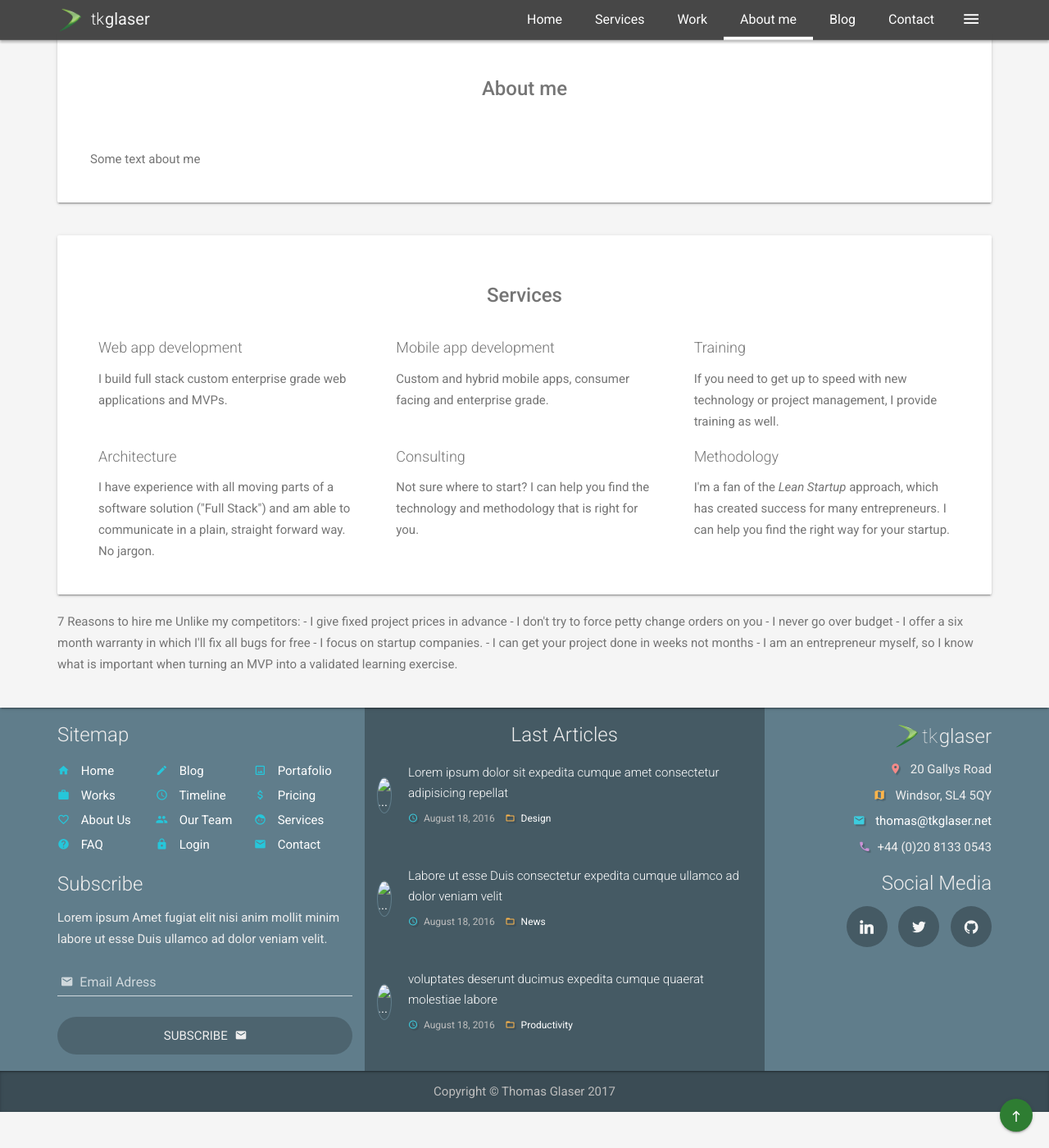
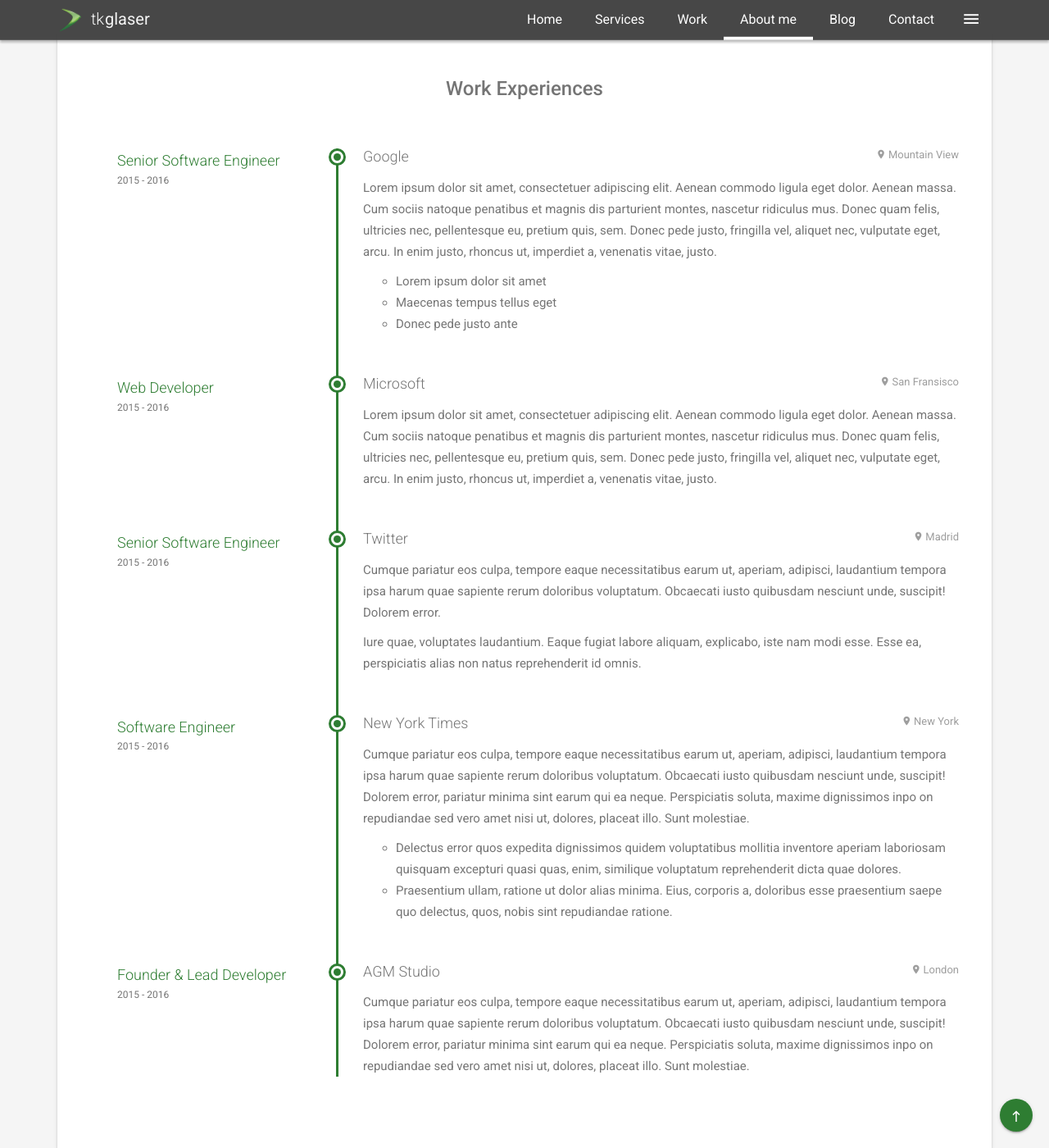
Before and after one commit to tkglaser/tkglaser.github.io, a Jekyll site: the page built from content/about.html, in a window 1280 px wide and 1400 px high, scrolled down 607 px. Shown: the whole window at 82% size. Built offline with Jekyll 4.4.1, drawn with Linux system fonts in a browser that asks for light colours.

Commit message:
Update about.html

```diff
--- a/content/about.html
+++ b/content/about.html
@@ -16,87 +16,70 @@
     </div>
 </div>
 
-<div class="container pt-6">
-    <div class="card card-block card-block-big wow fadeInUp" id="about">
-        <h3 class="text-center fw-500 mb-6">About me</h3>
-        <div>Some text about me</div>
+<div class="container mt-6 wow fadeInUp">
+    <div class="card card-block card-block-big">
+          <h3 class="text-center fw-500 mb-6">Work Experiences</h3>
+          <ul class="ms-timeline-left">
+            <li class="ms-timeline-left-item wow fadeInUp" style="visibility: visible; animation-name: fadeInUp;">
+              <h4>Google</h4>
+              <div class="ms-timeline-left-left">
+                <h4 class="color-primary">Senior Software Engineer</h4>
+                <time class="ms-timeline-left-time">2015 - 2016</time>
               </div>
-    <div class="card mt-4 wow fadeInUp">
-          <div class="card-block card-block-big">
-            <h3 class="text-center fw-500 mb-2">Services</h3>
-            <div class="row">
-                <div class="col-sm-4">
-                        <div class="pr-1 pl-1">
-                            <i class="icon-Internet colored-text"></i>
-                            <h4>Web app development</h4>
-                            <p class="text-grey">
-                                I build full stack custom enterprise grade web applications and MVPs.
-                            </p>
+              <span class="ms-timeline-left-city">Mountain View</span>
+              <p>Lorem ipsum dolor sit amet, consectetuer adipiscing elit. Aenean commodo ligula eget dolor. Aenean massa. Cum sociis natoque penatibus et magnis dis parturient montes, nascetur ridiculus mus. Donec quam felis, ultricies nec, pellentesque
+                eu, pretium quis, sem. Donec pede justo, fringilla vel, aliquet nec, vulputate eget, arcu. In enim justo, rhoncus ut, imperdiet a, venenatis vitae, justo.</p>
+              <ul>
+                <li>Lorem ipsum dolor sit amet</li>
+                <li>Maecenas tempus tellus eget</li>
+                <li>Donec pede justo ante</li>
+              </ul>
+            </li>
+            <li class="ms-timeline-left-item wow fadeInUp" style="visibility: visible; animation-name: fadeInUp;">
+              <h4>Microsoft</h4>
+              <div class="ms-timeline-left-left">
+                <h4 class="color-primary">Web Developer</h4>
+                <time class="ms-timeline-left-time">2015 - 2016</time>
               </div>
-                        <!-- //.inner-content -->
+              <span class="ms-timeline-left-city">San Fransisco</span>
+              <p>Lorem ipsum dolor sit amet, consectetuer adipiscing elit. Aenean commodo ligula eget dolor. Aenean massa. Cum sociis natoque penatibus et magnis dis parturient montes, nascetur ridiculus mus. Donec quam felis, ultricies nec, pellentesque
+                eu, pretium quis, sem. Donec pede justo, fringilla vel, aliquet nec, vulputate eget, arcu. In enim justo, rhoncus ut, imperdiet a, venenatis vitae, justo.</p>
+            </li>
+            <li class="ms-timeline-left-item wow fadeInUp" style="visibility: visible; animation-name: fadeInUp;">
+              <h4>Twitter</h4>
+              <div class="ms-timeline-left-left">
+                <h4 class="color-primary">Senior Software Engineer</h4>
+                <time class="ms-timeline-left-time">2015 - 2016</time>
               </div>
-                    <!-- //.item -->
-                <div class="col-sm-4">
-                        <div class="pr-1 pl-1">
-                            <i class="icon-Phone-Wifi colored-text"></i>
-                            <h4>Mobile app development</h4>
-                            <p class="text-grey">
-                                Custom and hybrid mobile apps, consumer facing and enterprise grade.
-                            </p>
+              <span class="ms-timeline-left-city">Madrid</span>
+              <p>Cumque pariatur eos culpa, tempore eaque necessitatibus earum ut, aperiam, adipisci, laudantium tempora ipsa harum quae sapiente rerum doloribus voluptatum. Obcaecati iusto quibusdam nesciunt unde, suscipit! Dolorem error.</p>
+              <p>Iure quae, voluptates laudantium. Eaque fugiat labore aliquam, explicabo, iste nam modi esse. Esse ea, perspiciatis alias non natus reprehenderit id omnis.</p>
+            </li>
+            <li class="ms-timeline-left-item wow fadeInUp" style="visibility: visible; animation-name: fadeInUp;">
+              <h4>New York Times</h4>
+              <div class="ms-timeline-left-left">
+                <h4 class="color-primary">Software Engineer</h4>
+                <time class="ms-timeline-left-time">2015 - 2016</time>
               </div>
-                        <!-- //.inner-content -->
+              <span class="ms-timeline-left-city">New York</span>
+              <p>Cumque pariatur eos culpa, tempore eaque necessitatibus earum ut, aperiam, adipisci, laudantium tempora ipsa harum quae sapiente rerum doloribus voluptatum. Obcaecati iusto quibusdam nesciunt unde, suscipit! Dolorem error, pariatur minima
+                sint earum qui ea neque. Perspiciatis soluta, maxime dignissimos inpo on repudiandae sed vero amet nisi ut, dolores, placeat illo. Sunt molestiae.</p>
+              <ul>
+                <li>Delectus error quos expedita dignissimos quidem voluptatibus mollitia inventore aperiam laboriosam quisquam excepturi quasi quas, enim, similique voluptatum reprehenderit dicta quae dolores.</li>
+                <li>Praesentium ullam, ratione ut dolor alias minima. Eius, corporis a, doloribus esse praesentium saepe quo delectus, quos, nobis sint repudiandae ratione.</li>
+              </ul>
+            </li>
+            <li class="ms-timeline-left-item wow fadeInUp" style="visibility: visible; animation-name: fadeInUp;">
+              <h4>AGM Studio</h4>
+              <div class="ms-timeline-left-left">
+                <h4 class="color-primary">Founder &amp; Lead Developer</h4>
+                <time class="ms-timeline-left-time">2015 - 2016</time>
               </div>
-                    <!-- //.item -->
-                <div class="col-sm-4">
-                        <div class="pr-1 pl-1">
-                            <i class="icon-Student-Hat colored-text"></i>
-                            <h4>Training</h4>
-                            <p class="text-grey">
-                                If you need to get up to speed with new technology or project management, I provide
-                                training as well.
-                            </p>
-                        </div>
-                        <!-- //.inner-content -->
-                    </div>
-
-                <div class="col-sm-4">
-                        <div class="pr-1 pl-1">
-                            <i class="icon-Compass colored-text"></i>
-                            <h4>Architecture</h4>
-                            <p class="text-grey">
-                                I have experience with all moving parts of a software solution ("Full Stack") and am
-                                able to communicate in a plain, straight forward way. No jargon.
-                            </p>
-                        </div>
-                        <!-- //.inner-content -->
-                    </div>
-                    <!-- //.item -->
-                <div class="col-sm-4">
-                        <div class="pr-1 pl-1">
-                            <i class="icon-Consulting colored-text"></i>
-                            <h4>Consulting</h4>
-                            <p class="text-grey">
-                                Not sure where to start? I can help you find the technology and
-                                methodology that is right for you.
-                            </p>
-                        </div>
-                        <!-- //.inner-content -->
-                    </div>
-                    <!-- //.item -->
-                <div class="col-sm-4">
-                        <div class="pr-1 pl-1">
-                            <i class="icon-Heart colored-text"></i>
-                            <h4>Methodology</h4>
-                            <p class="text-grey">
-                                I'm a fan of the <em>Lean Startup</em> approach, which has created success
-                                for many entrepreneurs. I can help you find the right way for your startup.
-                            </p>
-                        </div>
-                        <!-- //.inner-content -->
-                    </div>
-                    <!-- //.item -->
-            </div>
-          </div>
+              <span class="ms-timeline-left-city">London</span>
+              <p>Cumque pariatur eos culpa, tempore eaque necessitatibus earum ut, aperiam, adipisci, laudantium tempora ipsa harum quae sapiente rerum doloribus voluptatum. Obcaecati iusto quibusdam nesciunt unde, suscipit! Dolorem error, pariatur minima
+                sint earum qui ea neque. Perspiciatis soluta, maxime dignissimos inpo on repudiandae sed vero amet nisi ut, dolores, placeat illo. Sunt molestiae.</p>
+            </li>
+          </ul>
         </div>
 </div>
 <section class="banner banner-alt">
```
Lines whose indentation alone changed are shown as unchanged.
